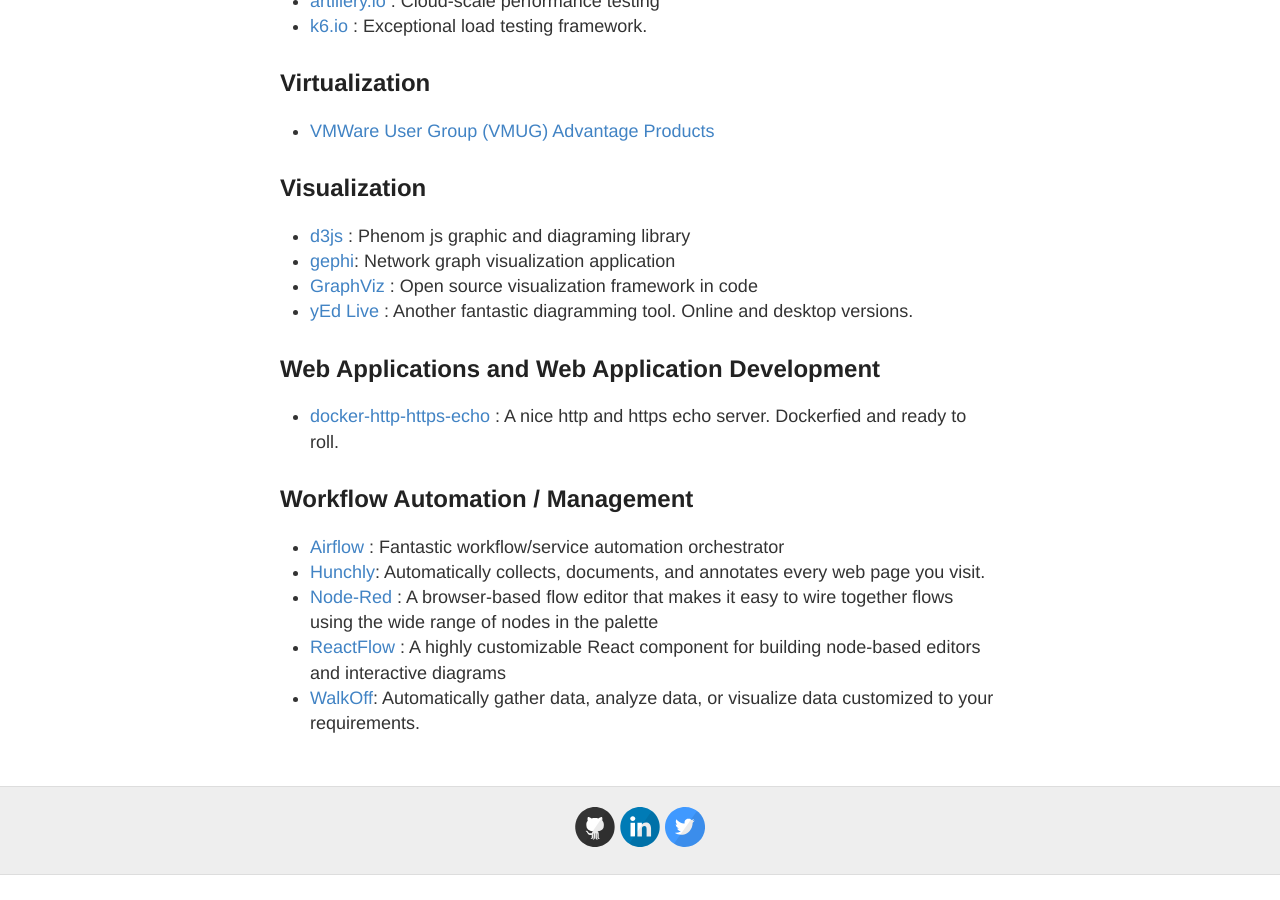
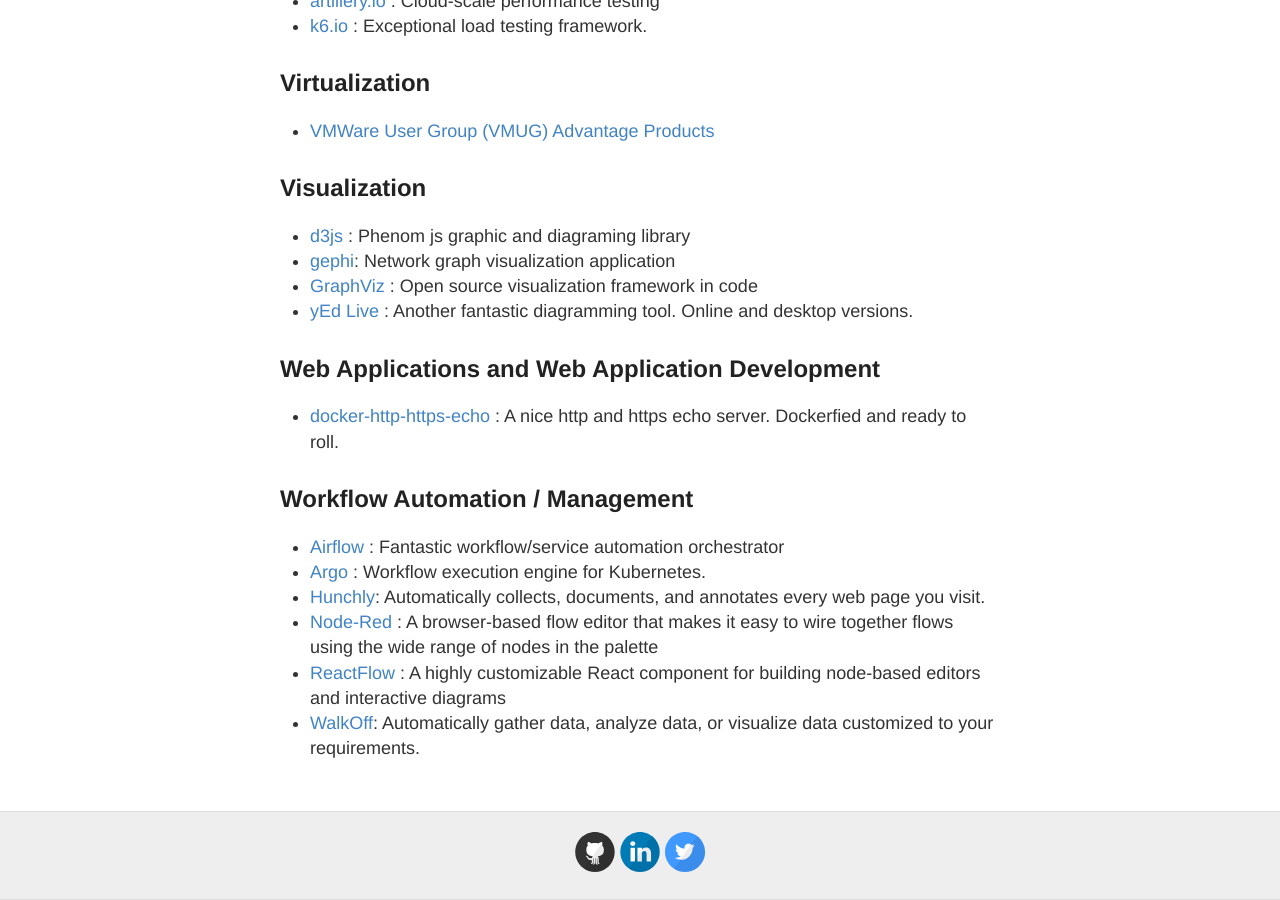
Before and after one commit to stevehenderson/stevehenderson.github.io, a Jekyll site: the page built from tools.md, in a window 1280 px wide and 900 px high, scrolled down 5990 px. Built offline with Jekyll 4.4.1, drawn with Linux system fonts in a browser that asks for light colours; before the commit the page ends 6865 px from its top, so only the background shows below that.

Commit message:
Update tools.md

```diff
--- a/tools.md
+++ b/tools.md
@@ -194,6 +194,7 @@
 
 ## Workflow Automation / Management
    * [Airflow](https://airflow.apache.org/) :  Fantastic workflow/service automation orchestrator
+   * [Argo](https://github.com/argoproj/argo-events) :  Workflow execution engine for Kubernetes.
    * [Hunchly](https://www.hunch.ly/):  Automatically collects, documents, and annotates every web page you visit.
    * [Node-Red](https://nodered.org/) :  A browser-based flow editor that makes it easy to wire together flows using the wide range of nodes in the palette
    * [ReactFlow](https://reactflow.dev/) : A highly customizable React component for building node-based editors and interactive diagrams
```
